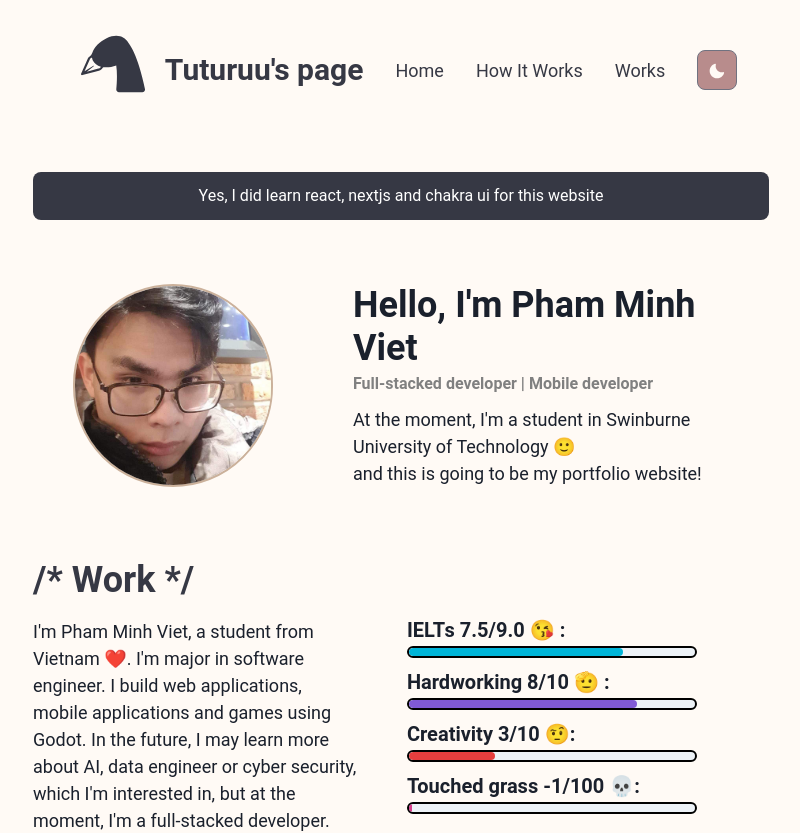
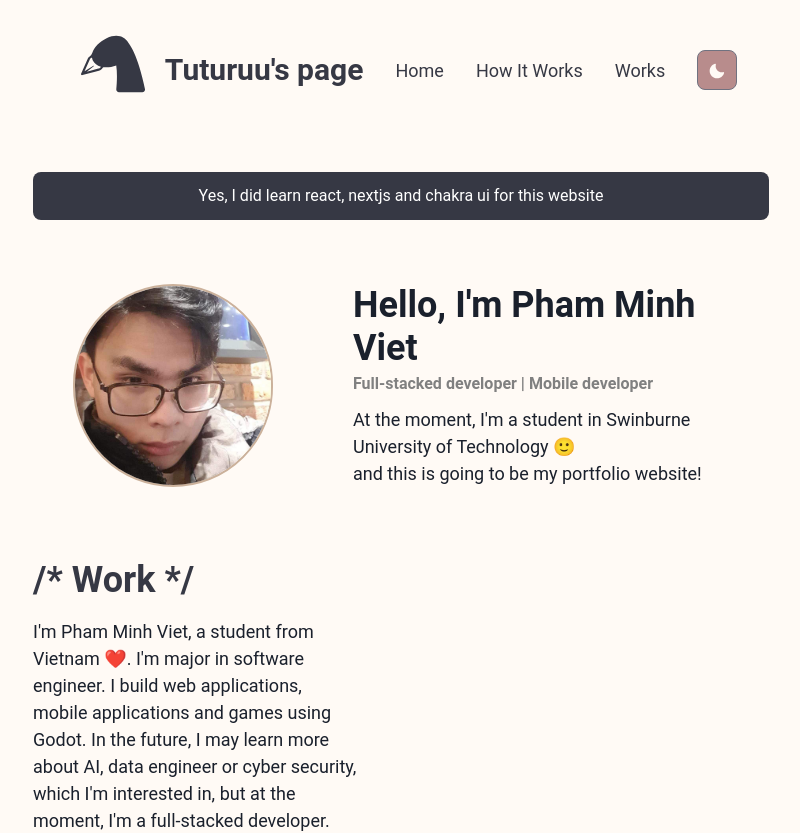
Before and after one commit to tuturuuu/portfolio, a Next.js app: page /ui/main in a window 1280 px wide. Shown: the top 833 px of the page, without its empty margins (239-1039 px from the left). Built offline with nearby package versions, Linux system fonts and the light colour scheme.

Commit message:
first commit

```diff
--- a/pages/ui/main.js
+++ b/pages/ui/main.js
@@ -74,7 +74,7 @@ export default function MainPage() {
             </Text>
 
             <Box w='50%' ml={{md:'3rem', base:'0'}}>
-              <Heading as='h3' size='md' mb='1'>IELTs 7.5/9.0 😘 :</Heading>
+              {/* <Heading as='h3' size='md' mb='1'>IELTs 7.5/9.0 😘 :</Heading>
               <Progress
               w='80%'
               borderStyle='solid'
@@ -120,7 +120,7 @@ export default function MainPage() {
               borderRadius={20}
               value={1}
               mb={3}
-              />
+              /> */}
 
             </Box>
 
```
